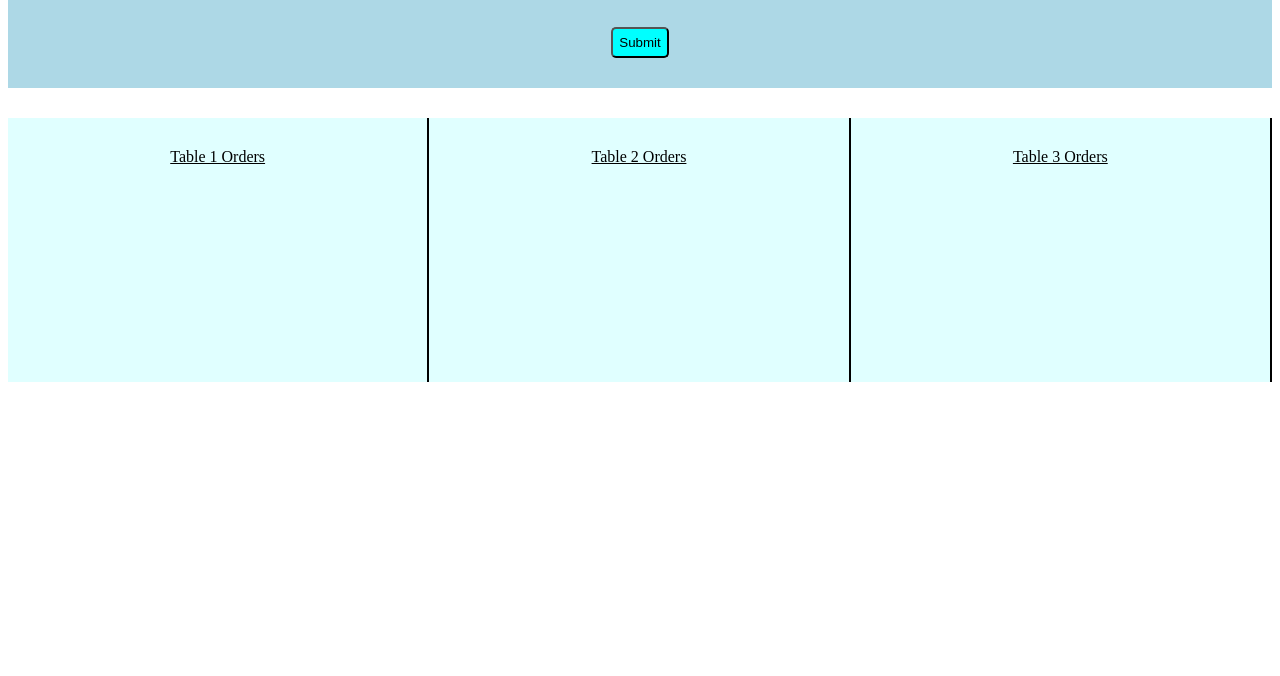
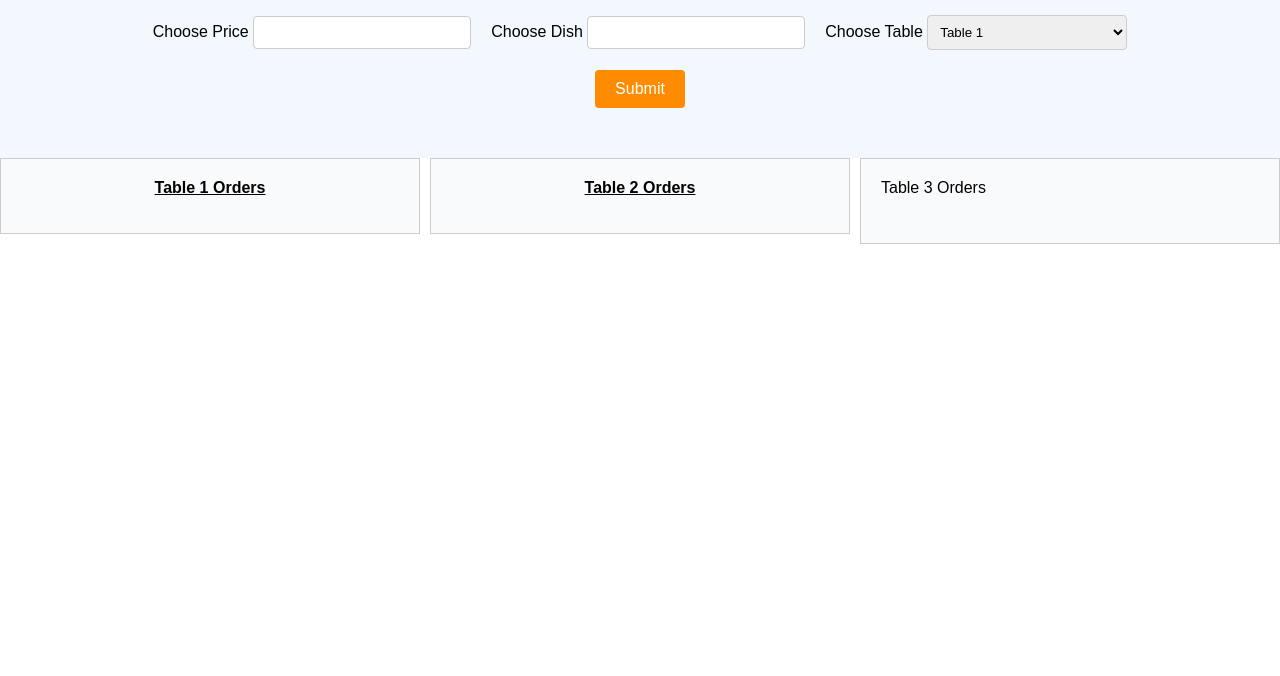
Before and after one commit to adiramineni/3table-restaurant-app, a plain HTML site: page index.html in a window 1280 px wide. Shown: the part 124-800 px from the top of the page. Drawn offline with nearby package versions, Linux system fonts and the light colour scheme; no server answers.

Commit message:
Update restaurant_app.css

```diff
--- a/restaurant_app.css
+++ b/restaurant_app.css
@@ -1,51 +1,100 @@
-.delete-buttons{
-    background-color: red;
-    color:black;
-    border-radius: 5px;
+/* Global Styles */
+body {
+    font-family: Arial, sans-serif;
+    margin: 0;
+    padding: 0;
   }
 
-.header{
-    background-color: lightblue;
-    padding-bottom: 30px;
+  /* Header */
+  .header {
+    background-color: #F2F8FD;
+    padding: 20px;
   }
-.restaurant-name{
+
+  .restaurant-name {
     text-align: center;
+    font-size: 24px;
+    font-weight: bold;
     text-decoration: underline;
+    margin-bottom: 20px;
   }
-.order-lists{
+
+  /* Input Section */
+  .input-div {
     display: flex;
-    flex-direction: row;
-    margin-top: 30px;
+    justify-content: center;
+    align-items: center;
+    margin-bottom: 20px;
+  }
 
+  .inputs {
+    margin: 0 10px;
   }
-.table-1-list-div, .table-2-list-div, .table-3-list-div{
+
+  input[type="number"],
+  input[type="text"],
+  select {
+    padding: 8px;
+    border-radius: 4px;
+    border: 1px solid #ccc;
+    width: 200px;
+  }
+
+  /* Submit Button */
+  .submit-button-div {
+    text-align: center;
+    margin-bottom: 30px;
+  }
+
+  .submit-button {
+    background-color: #FF8C00;
+    color: #fff;
+    border: none;
+    border-radius: 4px;
+    padding: 10px 20px;
+    font-size: 16px;
+    cursor: pointer;
+  }
+
+  /* Order Lists */
+  .order-lists {
+    display: flex;
+    justify-content: space-around;
+  }
+
+  .table-1-list-div,
+  .table-2-list-div,
+  .table-3-list-div {
     flex: 1;
-    background-color: lightcyan;
-    padding-top: 30px;
-    padding-bottom: 200px;
-    border-right: solid 2px black;
+    background-color: #F9FAFB;
+    padding: 20px;
+    border: 1px solid #ccc;
+  }
+
+  .table-1-list-div {
+    margin-right: 10px;
+  }
+
+  .table-3-list-div {
+    margin-left: 10px;
+  }
+
+  .table-1-list-div,
+  .table-2-list-div,
+  .table-3-list-div h2 {
     text-align: center;
-    text-decoration: bold;
+    font-weight: bold;
     text-decoration: underline;
+    margin-bottom: 10px;
+  }
 
+  /* Delete Buttons */
+  .delete-buttons {
+    background-color: #FF4C4C;
+    color: #fff;
+    border: none;
+    border-radius: 5px;
+    padding: 6px 10px;
+    font-size: 12px;
+    cursor: pointer;
   }
-.input-div{
-    display: flex;
-    flex-direction: row;
-    padding-left: 20px;
-    padding-right: 20px;
-    padding-bottom: 30px;
-    padding-top: 20px;
-}
-.inputs{
-    flex:1;
-}
-.submit-button-div{
-    text-align: center;
-}
-.submit-button{
-    color:black;
-    background-color: aqua;
-    border-radius: 5px;
-    padding: 6px;
-}
```
Lines whose indentation alone changed are shown as unchanged.
